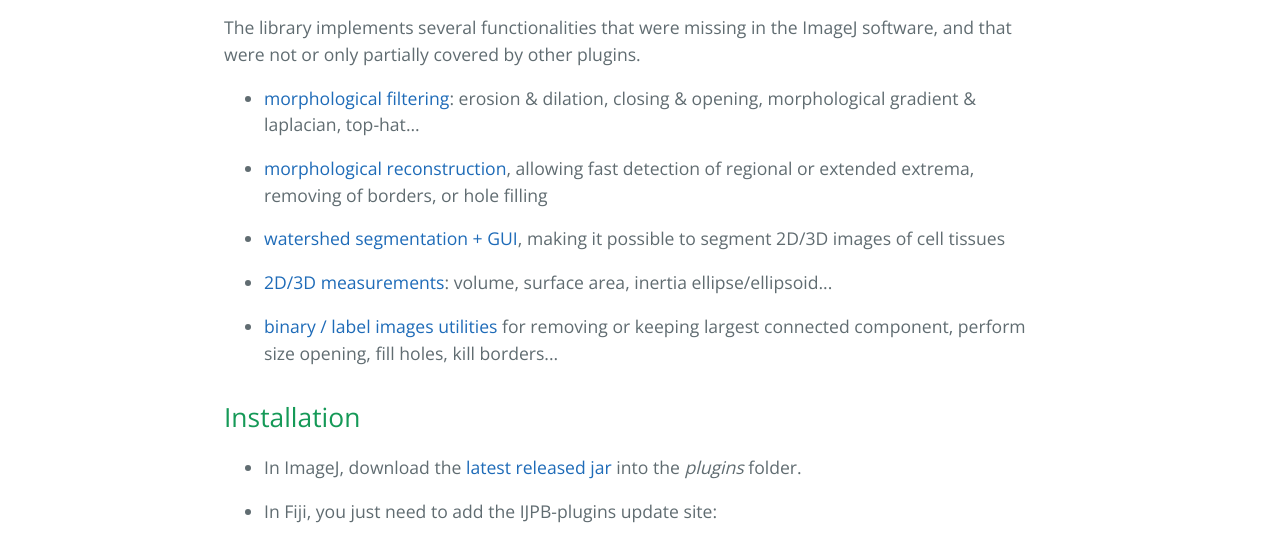
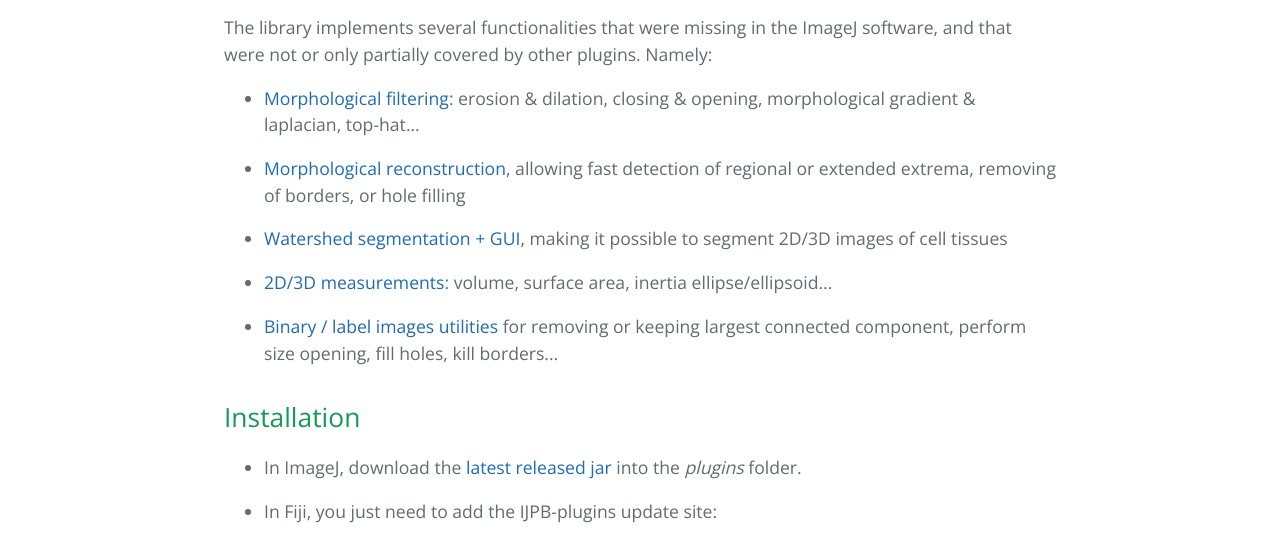
Before and after one commit to ijpb/MorphoLibJ, a plain HTML site: page index.html in a window 1280 px wide. Shown: the part 541-1080 px from the top of the page. Drawn offline with nearby package versions, Linux system fonts and the light colour scheme.

Commit message:
Correct typos

```diff
--- a/index.html
+++ b/index.html
@@ -24,14 +24,14 @@
 
 <p>Collection of mathematical morphology methods and plugins for ImageJ, created at <a href="http://www-ijpb.versailles.inra.fr/en/bc/equipes/modelisation-imagerie/">INRA-IJPB Modeling and Digital Imaging lab</a>.</p>
 
-<p>The library implements several functionalities that were missing in the ImageJ software, and that were not or only partially covered by other plugins. </p>
+<p>The library implements several functionalities that were missing in the ImageJ software, and that were not or only partially covered by other plugins. Namely:</p>
 
 <ul>
-<li><p><a href="http://imagej.net/MorphoLibJ#Morphological_filters">morphological filtering</a>: erosion &amp; dilation, closing &amp; opening, morphological gradient &amp; laplacian, top-hat...</p></li>
-<li><p><a href="http://imagej.net/MorphoLibJ#Morphological_reconstruction">morphological reconstruction</a>, allowing fast detection of regional or extended extrema, removing of borders, or hole filling</p></li>
-<li><p><a href="http://imagej.net/MorphoLibJ#Watershed_segmentation">watershed segmentation + GUI</a>, making it possible to segment 2D/3D images of cell tissues</p></li>
+<li><p><a href="http://imagej.net/MorphoLibJ#Morphological_filters">Morphological filtering</a>: erosion &amp; dilation, closing &amp; opening, morphological gradient &amp; laplacian, top-hat...</p></li>
+<li><p><a href="http://imagej.net/MorphoLibJ#Morphological_reconstruction">Morphological reconstruction</a>, allowing fast detection of regional or extended extrema, removing of borders, or hole filling</p></li>
+<li><p><a href="http://imagej.net/MorphoLibJ#Watershed_segmentation">Watershed segmentation + GUI</a>, making it possible to segment 2D/3D images of cell tissues</p></li>
 <li><p><a href="http://imagej.net/MorphoLibJ#Measurements">2D/3D measurements</a>: volume, surface area, inertia ellipse/ellipsoid...</p></li>
-<li><p><a href="http://imagej.net/MorphoLibJ#Binary_image_utilities">binary / label images utilities</a> for removing or keeping largest connected component, perform size opening, fill holes, kill borders...</p></li>
+<li><p><a href="http://imagej.net/MorphoLibJ#Binary_image_utilities">Binary / label images utilities</a> for removing or keeping largest connected component, perform size opening, fill holes, kill borders...</p></li>
 </ul>
 
 <h2>
```
